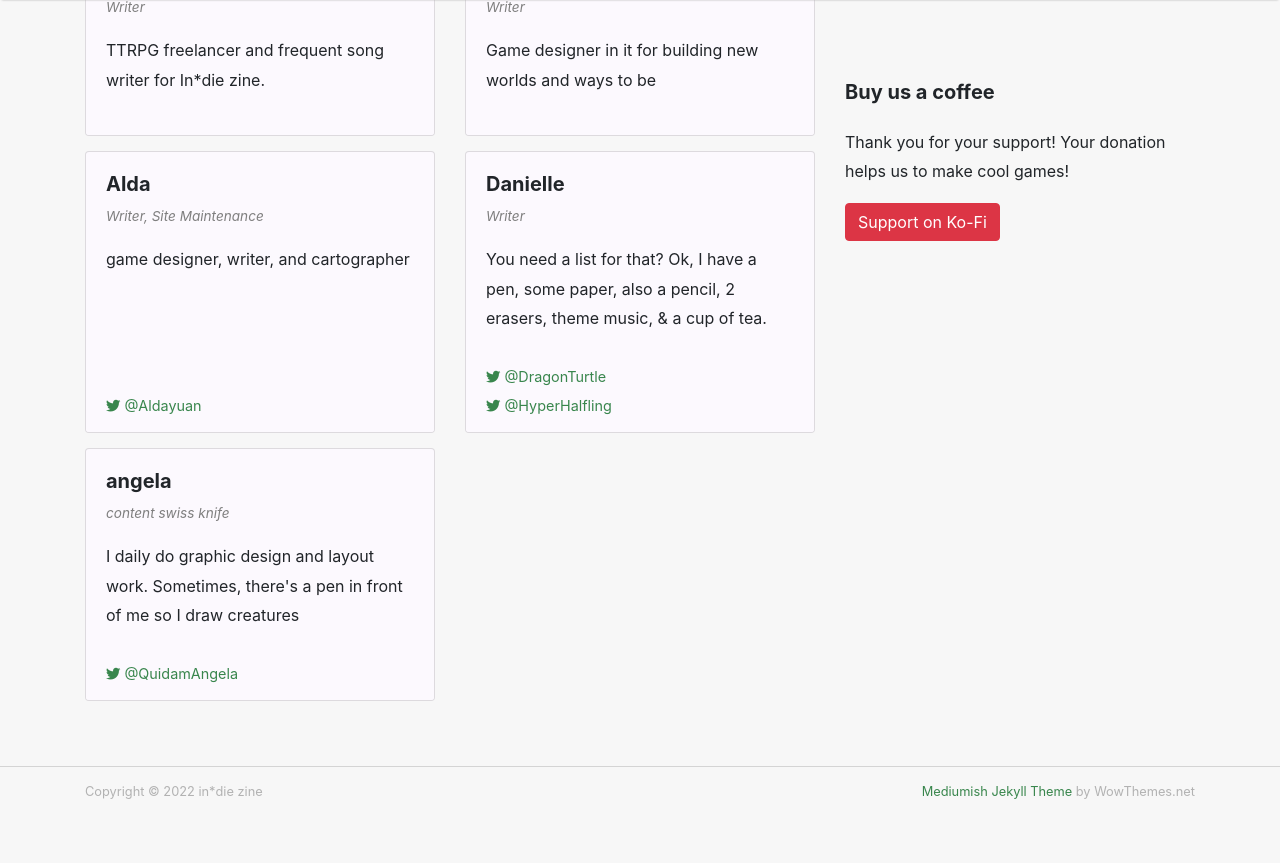
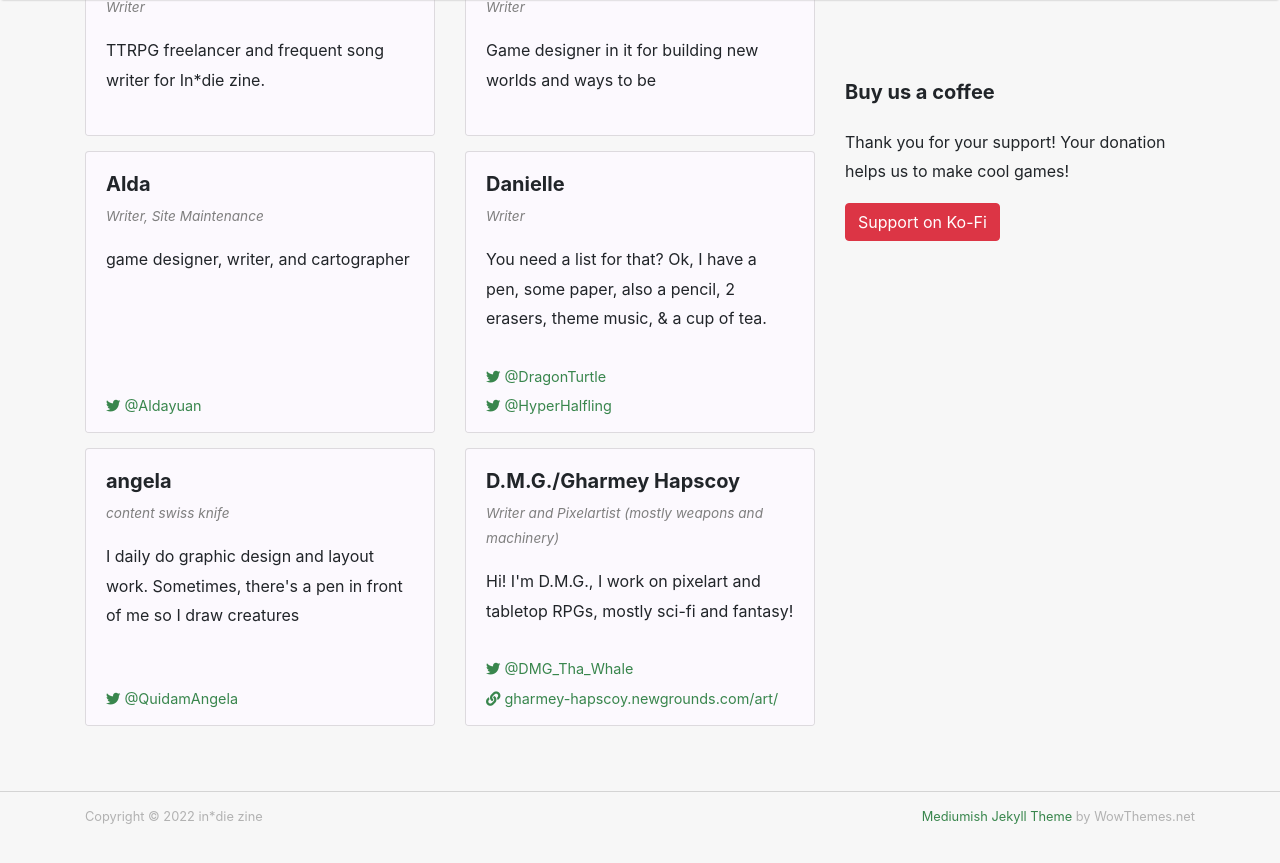
Before and after one commit to indie-zine/indie-zine.github.io, a Jekyll site: the page built from _pages/about.md, in a window 1280 px wide and 900 px high, scrolled down 798 px. Shown: the top 863 px of the window. Built offline with Jekyll 4.4.1, drawn with Linux system fonts in a browser that asks for light colours; nearby versions of some CDN libraries.

Commit message:
add contributor

```diff
--- a/_pages/about.md
+++ b/_pages/about.md
@@ -100,13 +100,16 @@ comments: true
               <span class="contributor-contact"><a href="https://twitter.com/QuidamAngela"><i class="fab fa-twitter"></i> @QuidamAngela</a></span>
             </div>
           </div>
-          <div class="contributor card" style="visibility:hidden">
+          <div class="contributor card">
             <div class="card-body">
-              <h5 class="card-title">Title</h5>
-              <p class="card-role">Role</p>
-              <p class="card-text">Card text</p>
+              <h5 class="card-title">D.M.G./Gharmey Hapscoy</h5>
+              <p class="card-role">Writer and Pixelartist (mostly weapons and machinery)</p>
+              <p class="card-text">Hi! I'm D.M.G., I work on pixelart and tabletop RPGs, mostly sci-fi and fantasy!</p>
             </div>
             <div class="card-footer">
+              <span class="contributor-contact"><a href="https://twitter.com/DMG_Tha_Whale"><i class="fab fa-twitter"></i> @DMG_Tha_Whale</a></span>
+              <br />
+              <span class="contributor-contact"><a href="https://gharmey-hapscoy.newgrounds.com/art/"><i class="fas fa-link"></i> gharmey-hapscoy.newgrounds.com/art/</a></span>
             </div>
           </div>
         </div>
```
